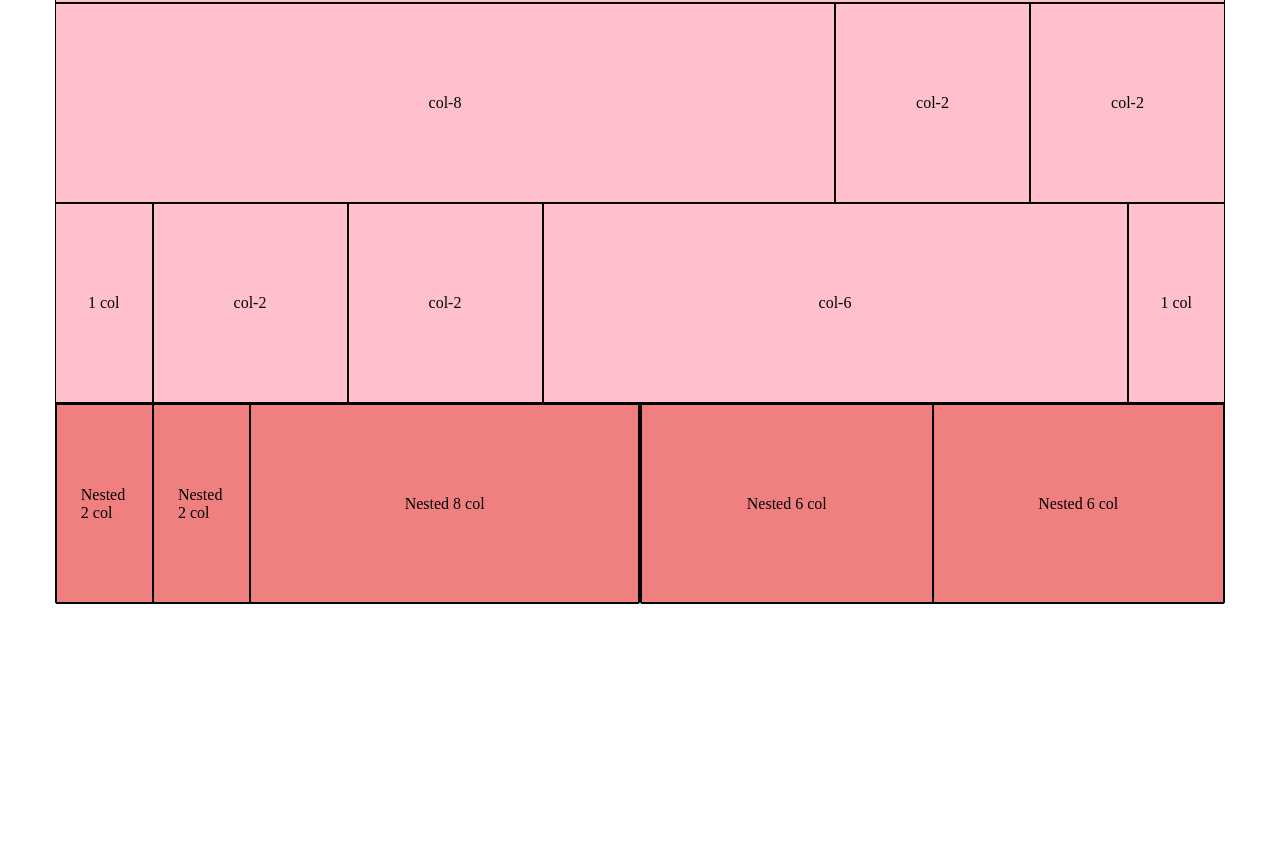
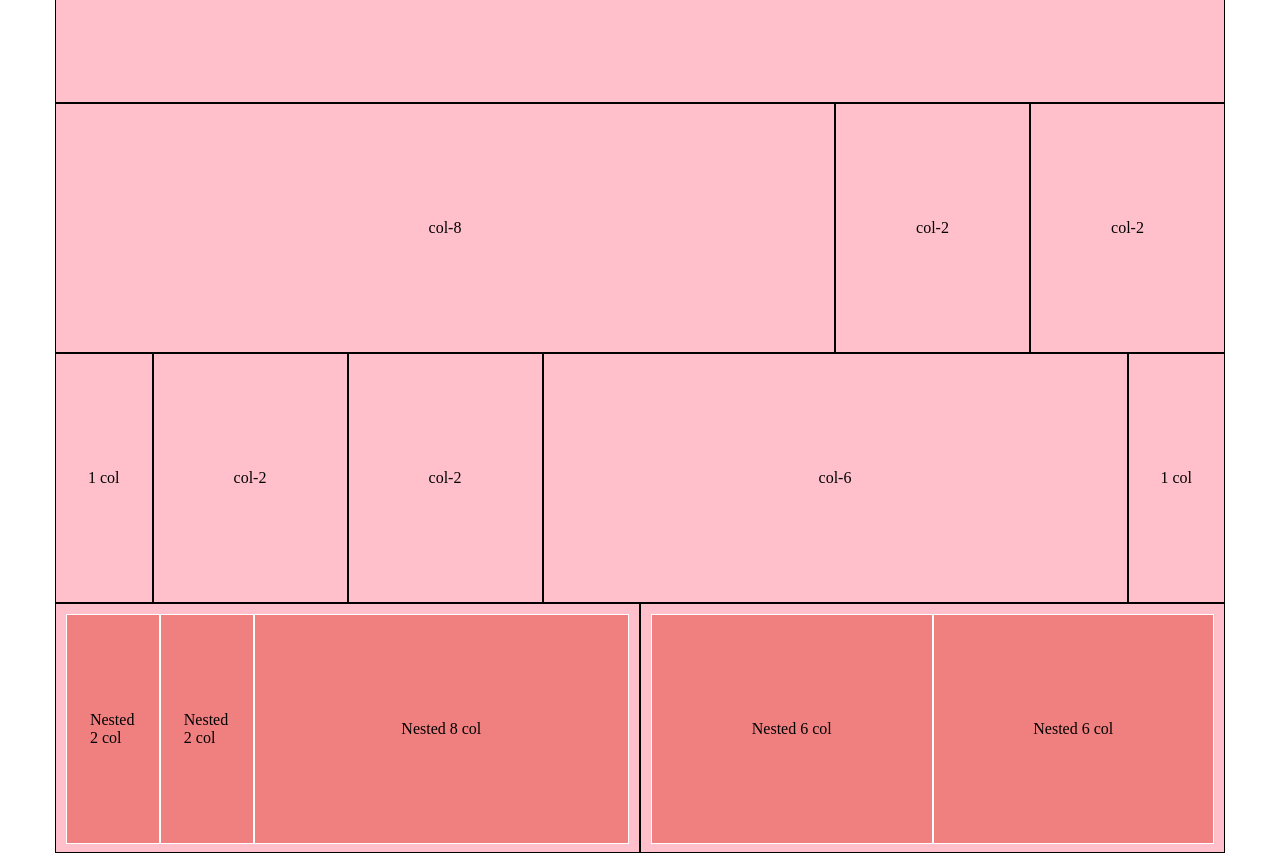
Before and after one commit to marongiu/html-css-12bool, a plain HTML site: page index.html in a window 1280 px wide. Shown: the part 397-1250 px from the top of the page. Before the commit the page ends 1001 px from the top, so only its background shows below. Drawn offline with Linux system fonts and the light colour scheme.

Commit message:
Fine esercizio

```diff
--- a/assets/css/12bool.css
+++ b/assets/css/12bool.css
@@ -17,7 +17,7 @@
 [class*="col-"]{
   float: left;
   border: 1px solid black;
-  height: 200px;
+  height: 250px;
 }
 
 
--- a/assets/css/master.css
+++ b/assets/css/master.css
@@ -18,3 +18,13 @@
   display: table;
   clear: both;
 }
+
+.mt {
+  margin: 10px;
+  height: 230px;
+}
+
+.border {
+  border: 1px solid #ffff;
+  height: 230px;
+}
--- a/index.html
+++ b/index.html
@@ -95,7 +95,8 @@
 
 <!-- Footer -->
     <div class="row">
-      <div class="col-6 bg-salmon">
+      <div class="col-6">
+          <div class="row bg-salmon mt">
             <div class="col-2 border">
               <div class="text-center">Nested 2 col</div>
             </div>
@@ -106,9 +107,10 @@
               <div class="text-center">Nested 8 col</div>
             </div>
           </div>
+      </div>
 
-
-      <div class="col-6 bg-salmon">
+      <div class="col-6">
+          <div class="row bg-salmon mt">
             <div class="col-6 border">
               <div class="text-center">Nested 6 col</div>
             </div>
@@ -118,5 +120,7 @@
           </div>
       </div>
     </div>
+  </div>
+
   </body>
 </html>
```
Lines whose indentation alone changed are shown as unchanged.
